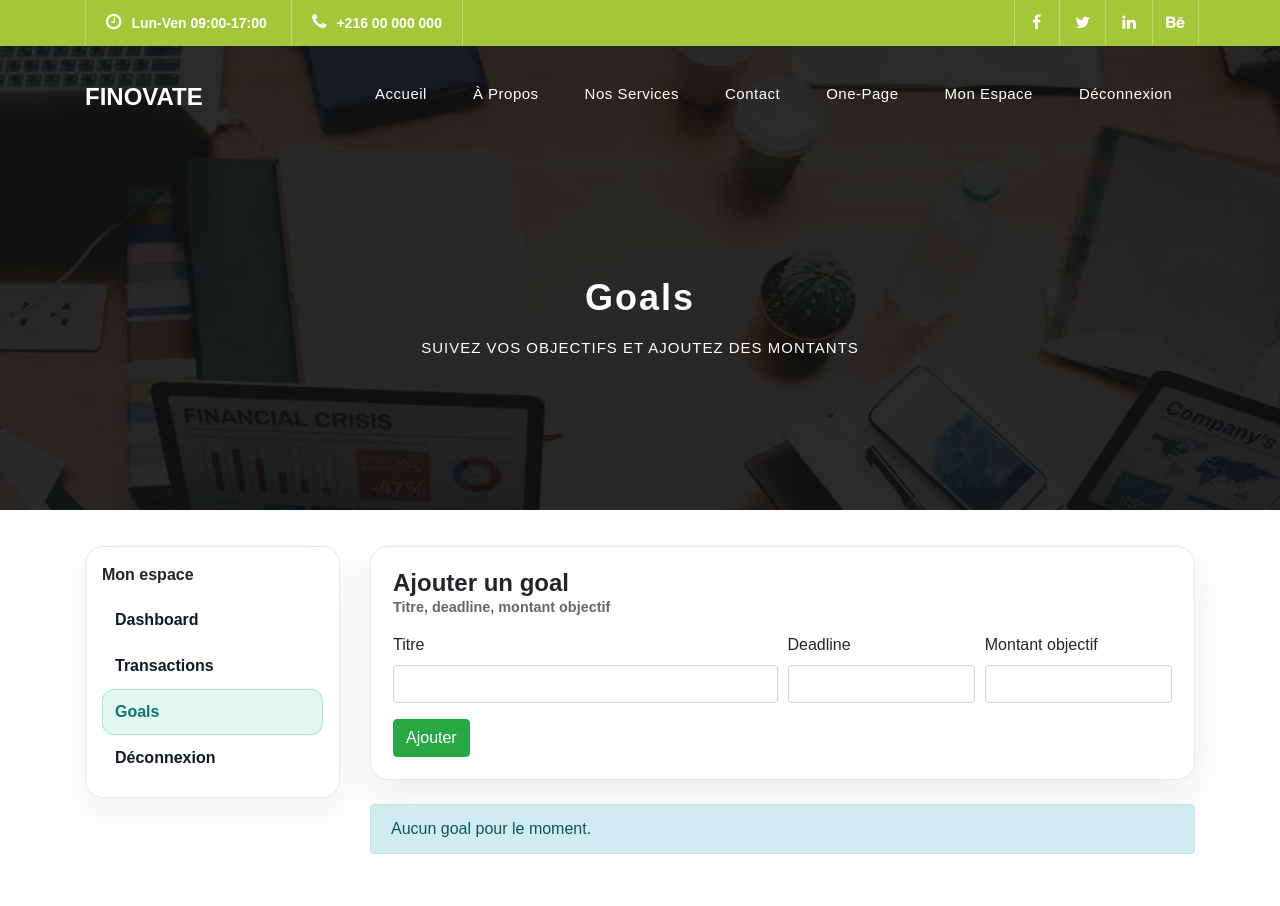
After one commit to AzizELFAFI/finovateSymfony, a Symfony app: template templates/front/goals.html.twig in a window 1280 px wide. The commit adds this page. Run offline with Twig, Linux system fonts and the light colour scheme; the template is opened without the code that fills it, so the values that code supplies are empty; form fields are guessed from the names that the template uses; some libraries are stand-ins or nearby versions.

Commit message:
feat(): add goal feature

```diff
--- a/templates/front/dashboard.html.twig
+++ b/templates/front/dashboard.html.twig
@@ -319,6 +319,7 @@
                 <div class="title">Mon espace</div>
                 <a href="#" id="nav-dashboard-side" class="active">Dashboard</a>
                 <a href="{{ path('user_transactions') }}" id="nav-transactions">Transactions</a>
+                <a href="{{ path('user_goals') }}" id="nav-goals">Goals</a>
                 <a href="#" id="nav-edit-profile">Modifier le profil</a>
                 <a href="{{ path('front_logout') }}">Déconnexion</a>
               </div>
--- /dev/null
+++ b/templates/front/goals.html.twig
@@ -0,0 +1,335 @@
+<!DOCTYPE html>
+<html lang="fr">
+
+<head>
+  <meta charset="utf-8">
+  <meta name="viewport" content="width=device-width, initial-scale=1, shrink-to-fit=no">
+  <title>Finovate - Goals</title>
+
+  <link href="{{ asset('front/vendor/bootstrap/css/bootstrap.min.css') }}" rel="stylesheet">
+  <link rel="stylesheet" href="{{ asset('front/assets/css/fontawesome.css') }}">
+  <link rel="stylesheet" href="{{ asset('front/assets/css/templatemo-finance-business.css') }}">
+  <link rel="stylesheet" href="{{ asset('front/assets/css/owl.css') }}">
+
+  <style>
+    .page-shell { padding: 36px 0; }
+
+    .sidebar {
+      border-radius: 18px;
+      background: rgba(255, 255, 255, 0.92);
+      backdrop-filter: blur(8px);
+      border: 1px solid rgba(15, 118, 110, 0.14);
+      box-shadow: 0 14px 38px rgba(0, 0, 0, 0.06);
+      padding: 16px;
+      position: sticky;
+      top: 16px;
+    }
+
+    .sidebar .title { font-weight: 900; margin: 0 0 10px 0; }
+
+    .sidebar a {
+      display: block;
+      padding: 10px 12px;
+      border-radius: 12px;
+      color: #111827;
+      font-weight: 700;
+      text-decoration: none;
+      border: 1px solid transparent;
+    }
+
+    .sidebar a:hover {
+      background: rgba(16, 185, 129, 0.08);
+      border-color: rgba(16, 185, 129, 0.18);
+      color: #0f766e;
+    }
+
+    .sidebar a.active {
+      background: rgba(16, 185, 129, 0.12);
+      border-color: rgba(16, 185, 129, 0.26);
+      color: #0f766e;
+    }
+
+    .card-shell {
+      background: rgba(255, 255, 255, 0.92);
+      border-radius: 18px;
+      border: 1px solid rgba(15, 118, 110, 0.14);
+      box-shadow: 0 14px 38px rgba(0, 0, 0, 0.08);
+      padding: 22px;
+    }
+
+    .goal-card {
+      background: #fff;
+      border-radius: 16px;
+      border: 1px solid rgba(15, 118, 110, 0.12);
+      box-shadow: 0 12px 26px rgba(0, 0, 0, 0.06);
+      padding: 18px;
+      height: 100%;
+    }
+
+    .goal-title { font-weight: 900; margin: 0; }
+
+    .meta { color: rgba(0, 0, 0, 0.6); font-weight: 600; font-size: 0.9rem; }
+
+    .progress { height: 10px; border-radius: 999px; }
+
+    .badge-soft {
+      display: inline-block;
+      padding: 6px 10px;
+      border-radius: 999px;
+      font-weight: 800;
+      font-size: 0.75rem;
+      letter-spacing: 0.2px;
+    }
+
+    .badge-soft.ok { background: rgba(16,185,129,0.15); color: #0f766e; }
+    .badge-soft.run { background: rgba(59,130,246,0.12); color: #1d4ed8; }
+
+    .small-error { color: #dc3545; font-size: 0.85rem; }
+  </style>
+</head>
+
+<body>
+  <div class="sub-header">
+    <div class="container">
+      <div class="row">
+        <div class="col-md-8 col-xs-12">
+          <ul class="left-info">
+            <li><a href="#"><i class="fa fa-clock-o"></i>Lun-Ven 09:00-17:00</a></li>
+            <li><a href="#"><i class="fa fa-phone"></i>+216 00 000 000</a></li>
+          </ul>
+        </div>
+        <div class="col-md-4">
+          <ul class="right-icons">
+            <li><a href="#"><i class="fa fa-facebook"></i></a></li>
+            <li><a href="#"><i class="fa fa-twitter"></i></a></li>
+            <li><a href="#"><i class="fa fa-linkedin"></i></a></li>
+            <li><a href="#"><i class="fa fa-behance"></i></a></li>
+          </ul>
+        </div>
+      </div>
+    </div>
+  </div>
+
+  <header>
+    <nav class="navbar navbar-expand-lg">
+      <div class="container">
+        <a class="navbar-brand" href="{{ path('front_home') }}">
+          <h2>Finovate</h2>
+        </a>
+        <button class="navbar-toggler" type="button" data-toggle="collapse" data-target="#navbarResponsive"
+          aria-controls="navbarResponsive" aria-expanded="false" aria-label="Toggle navigation">
+          <span class="navbar-toggler-icon"></span>
+        </button>
+
+        <div class="collapse navbar-collapse" id="navbarResponsive">
+          <ul class="navbar-nav ml-auto">
+            <li class="nav-item"><a class="nav-link" href="{{ path('front_home') }}">Accueil</a></li>
+            <li class="nav-item"><a class="nav-link" href="{{ path('front_about') }}">À propos</a></li>
+            <li class="nav-item"><a class="nav-link" href="{{ path('front_services') }}">Nos services</a></li>
+            <li class="nav-item"><a class="nav-link" href="{{ path('front_contact') }}">Contact</a></li>
+            <li class="nav-item"><a class="nav-link" href="{{ path('front_one_page') }}">One-page</a></li>
+            <li class="nav-item"><a class="nav-link" href="{{ path('user_dashboard') }}">Mon espace</a></li>
+            <li class="nav-item"><a class="nav-link" href="{{ path('front_logout') }}">Déconnexion</a></li>
+          </ul>
+        </div>
+      </div>
+    </nav>
+  </header>
+
+  <div class="page-heading header-text">
+    <div class="container">
+      <div class="row">
+        <div class="col-md-12">
+          <h1>Goals</h1>
+          <span>Suivez vos objectifs et ajoutez des montants</span>
+        </div>
+      </div>
+    </div>
+  </div>
+
+  <div class="page-shell">
+    <div class="container">
+      <div class="row">
+        <div class="col-lg-3 mb-4">
+          <div class="sidebar">
+            <div class="title">Mon espace</div>
+            <a href="{{ path('user_dashboard') }}">Dashboard</a>
+            <a href="{{ path('user_transactions') }}">Transactions</a>
+            <a href="{{ path('user_goals') }}" class="active">Goals</a>
+            <a href="{{ path('front_logout') }}">Déconnexion</a>
+          </div>
+        </div>
+
+        <div class="col-lg-9">
+          <div class="card-shell mb-4">
+            {% for label, messages in app.flashes %}
+              {% for message in messages %}
+                <div class="alert alert-{{ label }}" role="alert">{{ message }}</div>
+              {% endfor %}
+            {% endfor %}
+
+            <div class="d-flex justify-content-between align-items-start flex-wrap" style="gap:12px">
+              <div>
+                <h4 style="font-weight:900;margin:0">Ajouter un goal</h4>
+                <div class="meta">Titre, deadline, montant objectif</div>
+              </div>
+            </div>
+
+            <div style="height:14px"></div>
+
+            {{ form_start(createForm, {'attr': {'novalidate': 'novalidate'}}) }}
+              {% set globalErrors = form_errors(createForm) %}
+              {% if globalErrors|trim is not empty %}
+                <div class="alert alert-danger" role="alert">{{ globalErrors }}</div>
+              {% endif %}
+
+              <div class="form-row">
+                <div class="form-group col-md-6">
+                  <label for="{{ createForm.title.vars.id }}">Titre</label>
+                  {{ form_widget(createForm.title, {'attr': {'class': 'form-control'}}) }}
+                  <div class="small-error">{{ form_errors(createForm.title) }}</div>
+                </div>
+                <div class="form-group col-md-3">
+                  <label for="{{ createForm.deadline.vars.id }}">Deadline</label>
+                  {{ form_widget(createForm.deadline, {'attr': {'class': 'form-control'}}) }}
+                  <div class="small-error">{{ form_errors(createForm.deadline) }}</div>
+                </div>
+                <div class="form-group col-md-3">
+                  <label for="{{ createForm.targetAmount.vars.id }}">Montant objectif</label>
+                  {{ form_widget(createForm.targetAmount, {'attr': {'class': 'form-control'}}) }}
+                  <div class="small-error">{{ form_errors(createForm.targetAmount) }}</div>
+                </div>
+              </div>
+
+              <button type="submit" class="btn btn-success">Ajouter</button>
+            {{ form_end(createForm) }}
+          </div>
+
+          <div class="row">
+            {% if goals is empty %}
+              <div class="col-12">
+                <div class="alert alert-info" role="alert">Aucun goal pour le moment.</div>
+              </div>
+            {% endif %}
+
+            {% for goal in goals %}
+              {% set target = goal.target_amount|default('0')|replace({',': '.'}) %}
+              {% set current = goal.current_amount|default('0')|replace({',': '.'}) %}
+              {% set t = target + 0 %}
+              {% set c = current + 0 %}
+              {% set percent = (t > 0) ? ((c / t) * 100) : 0 %}
+              {% if percent > 100 %}{% set percent = 100 %}{% endif %}
+
+              <div class="col-md-6 mb-4">
+                <div class="goal-card">
+                  <div class="d-flex justify-content-between align-items-start" style="gap:12px">
+                    <div>
+                      <p class="goal-title">{{ goal.title }}</p>
+                      <div class="meta">Deadline: {{ goal.deadline ? goal.deadline|date('Y-m-d') : '' }}</div>
+                    </div>
+                    {% if goal.status == 'COMPLETED' %}
+                      <span class="badge-soft ok">COMPLETED</span>
+                    {% else %}
+                      <span class="badge-soft run">IN_PROGRESS</span>
+                    {% endif %}
+                  </div>
+
+                  <div style="height:12px"></div>
+
+                  <div class="meta">{{ c }} / {{ t }}</div>
+                  <div style="height:8px"></div>
+                  <div class="progress">
+                    <div class="progress-bar bg-success" role="progressbar" style="width: {{ percent }}%"></div>
+                  </div>
+
+                  <div style="height:14px"></div>
+
+                  {% if goal.status != 'COMPLETED' %}
+                    <div>
+                      {{ form_start(amountForms[goal.id], {'attr': {'class': 'form-inline', 'novalidate': 'novalidate'}}) }}
+                        <div class="form-group mr-2" style="flex:1;min-width:160px">
+                          {{ form_widget(amountForms[goal.id].amount, {'attr': {'class': 'form-control', 'style': 'width: 100%'}}) }}
+                        </div>
+                        <button type="submit" class="btn btn-primary">Ajouter montant</button>
+                        <div style="width:100%" class="small-error">{{ form_errors(amountForms[goal.id].amount) }}</div>
+                      {{ form_end(amountForms[goal.id]) }}
+                    </div>
+                  {% else %}
+                    <div class="alert alert-success py-2 mb-0" style="border-radius: 12px; font-weight: 700; font-size: 0.9rem;">
+                      <i class="fa fa-check-circle mr-1"></i> Objectif atteint !
+                    </div>
+                  {% endif %}
+
+                  <div style="height:10px"></div>
+
+                  <button type="button" class="btn btn-outline-danger btn-sm"
+                          data-toggle="modal" data-target="#deleteGoalModal"
+                          data-goal-id="{{ goal.id }}" data-goal-title="{{ goal.title }}">
+                    Supprimer
+                  </button>
+                </div>
+              </div>
+            {% endfor %}
+          </div>
+        </div>
+      </div>
+    </div>
+  </div>
+
+  <!-- Modal de confirmation de suppression -->
+  <div class="modal fade" id="deleteGoalModal" tabindex="-1" role="dialog" aria-labelledby="deleteGoalModalLabel" aria-hidden="true">
+    <div class="modal-dialog modal-dialog-centered" role="document">
+      <div class="modal-content" style="border-radius: 18px; border: none; box-shadow: 0 15px 35px rgba(0,0,0,0.2);">
+        <div class="modal-header" style="background: #fff; border-bottom: 1px solid rgba(0,0,0,0.05); border-top-left-radius: 18px; border-top-right-radius: 18px; padding: 20px;">
+          <h5 class="modal-title" id="deleteGoalModalLabel" style="font-weight: 800; color: #111827;">Confirmer la suppression</h5>
+          <button type="button" class="close" data-dismiss="modal" aria-label="Close">
+            <span aria-hidden="true">&times;</span>
+          </button>
+        </div>
+        <div class="modal-body" style="padding: 25px; font-size: 1.05rem; color: #4b5563;">
+          Êtes-vous sûr de vouloir supprimer le goal <strong id="modal-goal-title" style="color: #0f766e;"></strong> ? Cette action est irréversible.
+        </div>
+        <div class="modal-footer" style="border-top: 1px solid rgba(0,0,0,0.05); padding: 15px 20px;">
+          <button type="button" class="btn btn-light" data-dismiss="modal" style="font-weight: 700; border-radius: 12px; padding: 10px 20px;">Annuler</button>
+          <form id="delete-goal-form" method="post" action="">
+            <input type="hidden" name="_token" id="modal-csrf-token" value="">
+            <button type="submit" class="btn btn-danger" style="font-weight: 700; border-radius: 12px; padding: 10px 20px; box-shadow: 0 4px 12px rgba(220, 53, 69, 0.25);">Supprimer définitivement</button>
+          </form>
+        </div>
+      </div>
+    </div>
+  </div>
+
+  <script src="{{ asset('front/vendor/jquery/jquery.min.js') }}"></script>
+  <script src="{{ asset('front/vendor/bootstrap/js/bootstrap.bundle.min.js') }}"></script>
+
+  <script>
+    $(document).ready(function() {
+      $('#deleteGoalModal').on('show.bs.modal', function (event) {
+        var button = $(event.relatedTarget);
+        var goalId = button.data('goal-id');
+        var goalTitle = button.data('goal-title');
+
+        var modal = $(this);
+        modal.find('#modal-goal-title').text(goalTitle);
+
+        // Mettre à jour l'action du formulaire dynamiquement
+        var actionUrl = "{{ path('user_goal_delete', {'id': 'PLACEHOLDER'}) }}";
+        actionUrl = actionUrl.replace('PLACEHOLDER', goalId);
+        modal.find('#delete-goal-form').attr('action', actionUrl);
+
+        // Récupérer le token CSRF correct pour ce goal spécifique
+        // On peut utiliser une astuce en stockant les tokens dans un objet JS ou en les récupérant via un attribut data
+        var csrfToken = "";
+        {% for goal in goals %}
+          if (goalId == "{{ goal.id }}") {
+            csrfToken = "{{ csrf_token('delete_goal_' ~ goal.id) }}";
+          }
+        {% endfor %}
+        modal.find('#modal-csrf-token').val(csrfToken);
+      });
+    });
+  </script>
+</body>
+
+</html>
```
Also changed, not shown: src/Controller/FrontController.php (+167 -0 lines), src/Entity/Goal.php (+17 -0 lines), src/Form/CreateGoalRequestType.php (added, +47 -0 lines), src/Form/GoalAmountRequestType.php (added, +32 -0 lines), src/Model/CreateGoalRequest.php (added, +53 -0 lines), src/Model/GoalAmountRequest.php (added, +23 -0 lines).
